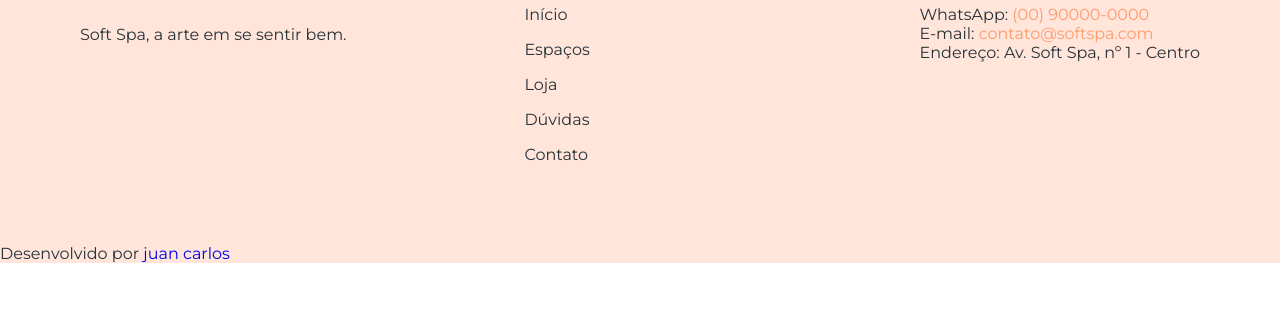
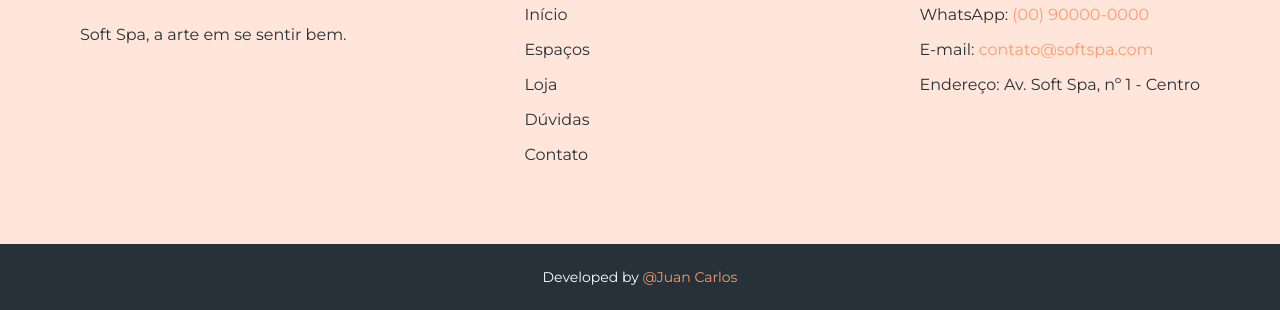
Before and after one commit to juan-soares/landing-page-spa-html-css-js, a website: page index.html in a window 1280 px wide. Shown: the part 3617-3927 px from the top of the page. Before the commit the page ends 3880 px from the top, so only its background shows below. Drawn offline with Linux system fonts and the light colour scheme.

Commit message:
feat: style footer.

```diff
--- a/index.html
+++ b/index.html
@@ -118,15 +118,15 @@
             </div>
 
             <div>
-                <h2 class="footer__title">Contato</h2>
-                <p>WhatsApp: <a class="footer__link--soft" href="https://wa.me/5511900000000" target="_blank">(00) 90000-0000</a></p>
-                <p>E-mail: <a class="footer__link--soft" href="mailto:contato@softspa.com">contato@softspa.com</a></p>
-                <p>Endereço: Av. Soft Spa, nº 1 - Centro</p>
+                <h2 class="footer__title" id="contact">Contato</h2>
+                <p class="footer__contact">WhatsApp: <a class="footer__link--soft" href="https://wa.me/5511900000000" target="_blank">(00) 90000-0000</a></p>
+                <p class="footer__contact">E-mail: <a class="footer__link--soft" href="mailto:contato@softspa.com">contato@softspa.com</a></p>
+                <p class="footer__contact">Endereço: Av. Soft Spa, nº 1 - Centro</p>
             </div>
         </div>
 
-        <div>
-            <p>Desenvolvido por <a href="https://www.linkedin.com/in/juan-soares/" target="_blank">juan carlos</a></p>
+        <div class="footer__copyright">
+            <p>Developed by <a class="footer__link--soft" href="https://www.linkedin.com/in/juan-soares/" target="_blank">@Juan Carlos</a></p>
         </div>
     </footer>
 </body>
--- a/src/styles/footer.css
+++ b/src/styles/footer.css
@@ -22,9 +22,24 @@
 
     display: block;
     margin-bottom: 16px;
-    max-width: 350px;
 }
 
 .footer__link--soft {
     color: var(--primary-color);
+    margin-bottom: 16px;
 }
+
+.footer__contact {
+    margin-bottom: 16px;
+    max-width: 350px;
+}
+
+.footer__copyright {
+    padding: 24px;
+
+    background-color: var(--text-color-black);
+
+    color: white;
+    font-size: 14px;
+    text-align: center;
+}
```
